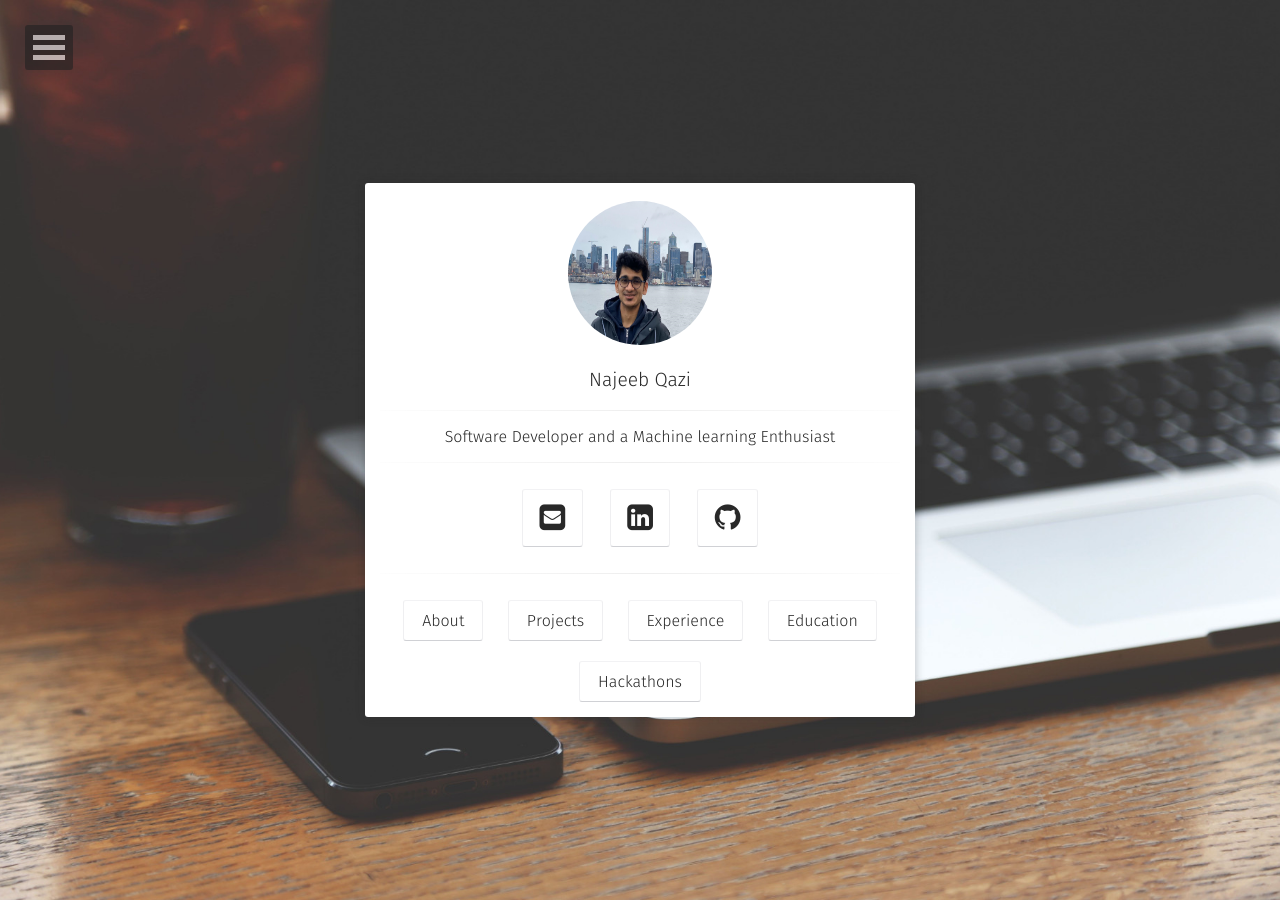
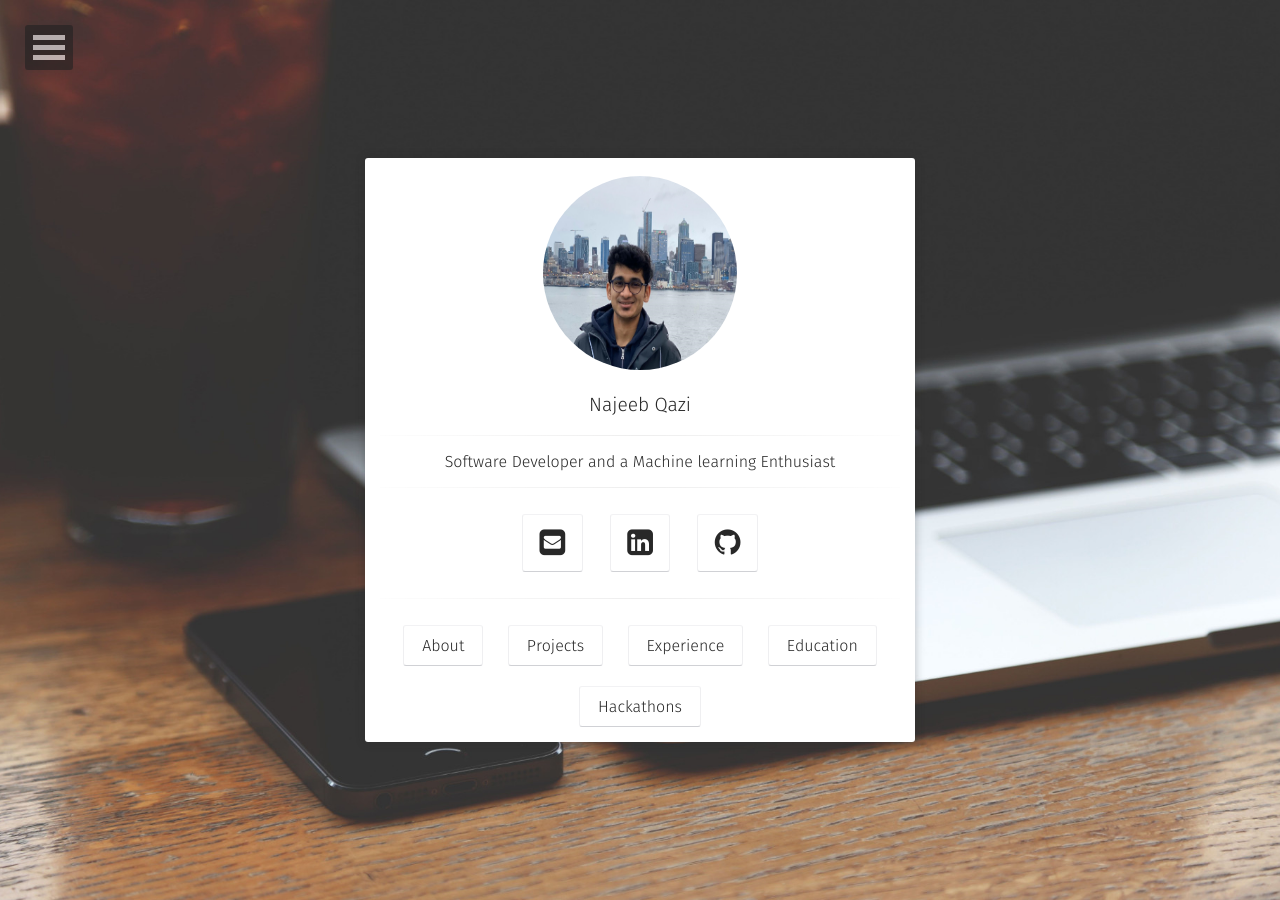
Before and after one commit to Najq/najq.github.io, a Jekyll site: the page built from index.html, in a window 1280 px wide. Built offline with Jekyll 4.4.1, drawn with Linux system fonts in a browser that asks for light colours; some web fonts are replaced.

Commit message:
Changing width/height

```diff
--- a/_layouts/home.html
+++ b/_layouts/home.html
@@ -16,7 +16,7 @@ layout: compress
         <div class="container animated fadeIn">
             <div class="row">
                     <a href="{{ site.url }}">
-                        <img src="{{ site.logo }}" class="img-circle zoombtn animated rotateIn">
+                        <img style="width:200px;height:200px" src="{{ site.logo }}" class="img-circle zoombtn animated rotateIn">
                     </a>
                     <h3 class="title">
                         <a class="zoombtn" href="{{ site.url }}">
```
